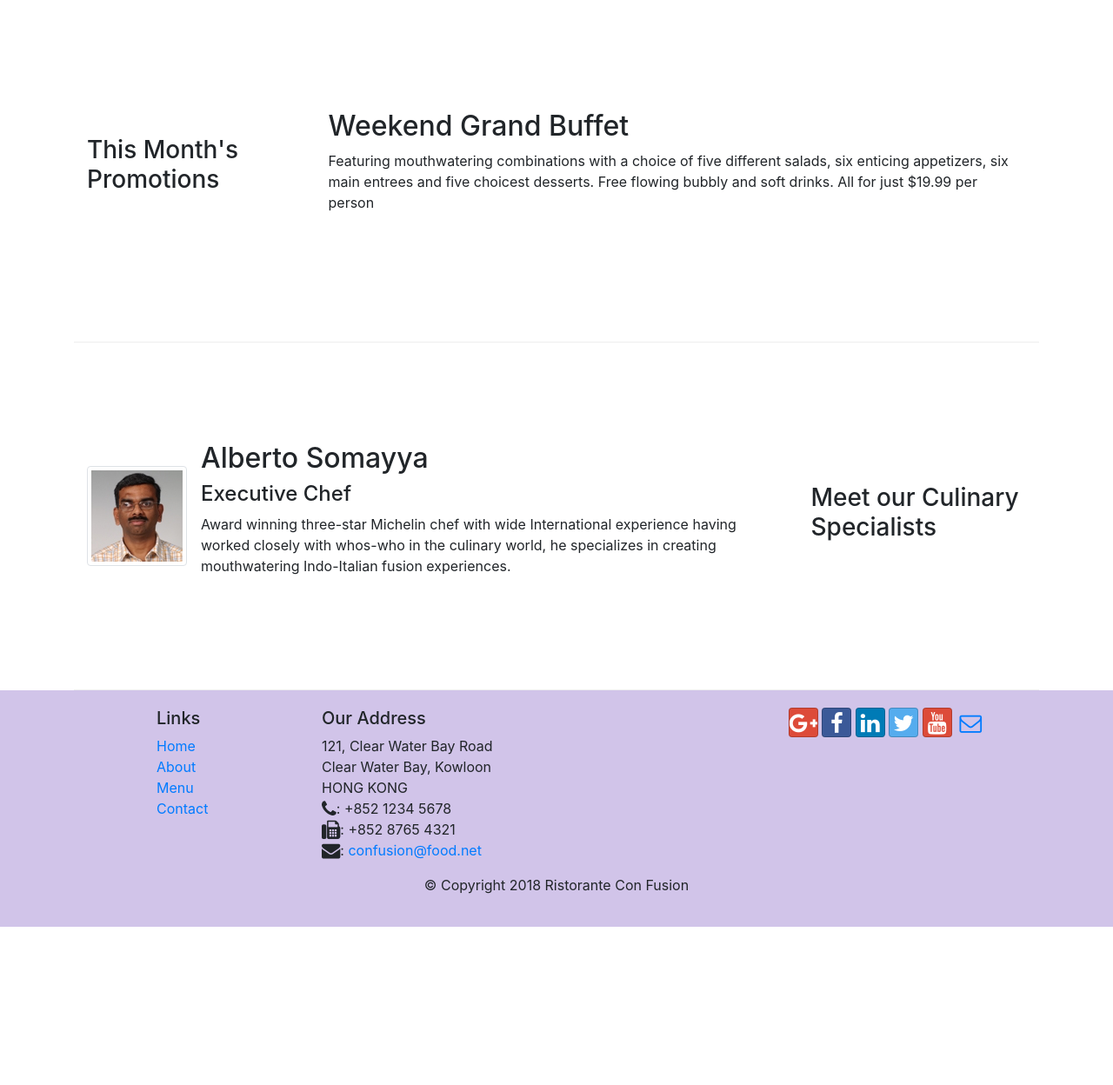
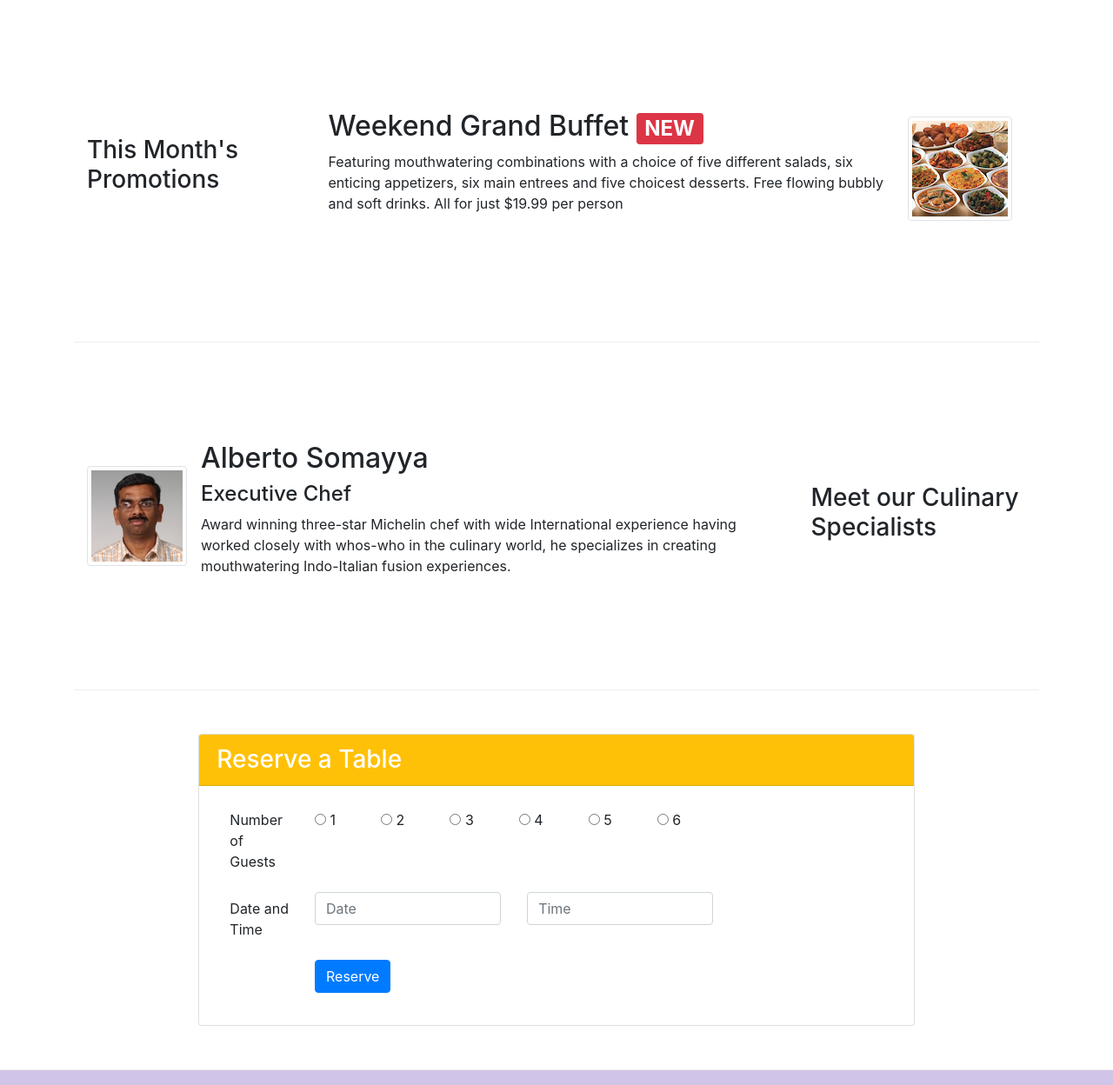
Before and after one commit to khrulev/bootstrap4-test, a website: page index.html in a window 1280 px wide. Shown: the part 740-1988 px from the top of the page at 87% size. Before the commit the page ends 1806 px from the top, so only its background shows below. Drawn offline with nearby package versions, Linux system fonts and the light colour scheme.

Commit message:
Assignment

```diff
--- a/index.html
+++ b/index.html
@@ -47,7 +47,14 @@
                         lipsmacking creations will tickle your culinary senses!</p>
                 </div>
                 <div class="col-12 col-sm align-self-center">
-                    <img src="img/logo.png" class="img-fluid">
+                    <div class="row">
+                        <div class="col-12 col-sm-6 align-self-center">
+                            <img src="img/logo.png" class="img-fluid">
+                        </div>
+                        <div class="col-12 col-sm-6 align-self-center">
+                            <a href="#reservecard" class="btn btn-warning btn-sm active" role="button" aria-pressed="true">Reserve Table</a>
+                        </div>
+                    </div>
                 </div>
             </div>
         </div>
@@ -62,7 +69,8 @@
                 <div class="media">
                     <img class="d-flex mr-3 img-thumbnail align-self-center" src="img/uthappizza.png" alt="Uthappizza">
                     <div class="media-body">
-                        <h2 class="mt-0">Uthappizza <span class="badge badge-danger">HOT</span> <span class="badge badge-pill badge-secondary">$4.99</span> </h2>
+                        <h2 class="mt-0">Uthappizza <span class="badge badge-danger">HOT</span> <span
+                                class="badge badge-pill badge-secondary">$4.99</span> </h2>
                         <p class="d-none d-sm-block">A unique combination of Indian Uthappam (pancake) and
                             Italian pizza, topped with Cerignola olives, ripe vine
                             cherry tomatoes, Vidalia onion, Guntur chillies and
@@ -77,10 +85,19 @@
                 <h3>This Month's Promotions</h3>
             </div>
             <div class="col col-sm col-md">
-                <h2>Weekend Grand Buffet</h2>
-                <p class="d-none d-sm-block">Featuring mouthwatering combinations with a choice of five different
-                    salads, six enticing appetizers, six main entrees and five choicest desserts. Free flowing bubbly
-                    and soft drinks. All for just $19.99 per person </p>
+                <div class="media">
+                    <div class="media-body">
+                        <h2 class="mt-0">Weekend Grand Buffet <span class="badge badge-danger">NEW</span> </h2>
+                        <p class="d-none d-sm-block">Featuring mouthwatering combinations with a choice of five
+                            different
+                            salads, six enticing appetizers, six main entrees and five choicest desserts. Free flowing
+                            bubbly
+                            and soft drinks. All for just $19.99 per person
+                        </p>
+                    </div>
+                    <img class="d-flex mr-3 img-thumbnail align-self-center" src="img/buffet.png"
+                        alt="Weekend Grand Buffet">
+                </div>
             </div>
         </div>
 
@@ -101,6 +118,69 @@
                             creating mouthwatering Indo-Italian fusion experiences.
                         </p>
                     </div>
+                </div>
+            </div>
+        </div>
+    </div>
+
+    <div class="row row-content">
+
+        <div class="col col-sm-2">
+        </div>
+
+        <div class="col-12 col-sm-8">
+            <div class="card" id="reservecard">
+                <h3 class="card-header bg-warning text-white">Reserve a Table</h3>
+                <div class="card-body">
+                    <div class="col-12 col-md-9">
+                        <form>
+                            <div class="form-group row">
+                                <label for="numberofguests" class="col-md-2 col-form-label">Number of Guests</label>
+                                <div class="col-12 col-md-10">
+                                    <div class="row ml-auto">
+                                        <label class="radio-inline col-form-label mr-auto">
+                                            <input type="radio" name="numberofguests"> 1
+                                        </label>
+                                        <label class="radio-inline col-form-label mr-auto">
+                                            <input type="radio" name="numberofguests"> 2
+                                        </label>
+                                        <label class="radio-inline col-form-label mr-auto">
+                                            <input type="radio" name="numberofguests"> 3
+                                        </label>
+                                        <label class="radio-inline col-form-label mr-auto">
+                                            <input type="radio" name="numberofguests"> 4
+                                        </label>
+                                        <label class="radio-inline col-form-label mr-auto">
+                                            <input type="radio" name="numberofguests"> 5
+                                        </label>
+                                        <label class="radio-inline col-form-label mr-auto">
+                                            <input type="radio" name="numberofguests"> 6
+                                        </label>
+                                    </div>
+                                </div>
+                            </div>
+                            <div class="form-group row">
+                                <label for="DateAndTime" class="col-md-2 col-form-label">Date and Time</label>
+                                <div class="col-12 col-sm-5">
+                                    <input type="text" class="form-control" id="DateReserve" name="DateReserve"
+                                        placeholder="Date">
+                                </div>
+                                <div class="col-12 col-sm-5">
+                                    <input type="text" class="form-control" id="TimeReserve" name="TimeReserve"
+                                        placeholder="Time">
+                                </div>
+                            </div>
+                            <div class="form-group row">
+                                <div class="offset-md-2 col-md-10">
+                                    <button type="submit" class="btn btn-primary">
+                                        Reserve
+                                    </button>
+                                </div>
+                            </div>
+                        </form>
+                    </div>
+                </div>
+                <div class="col-12 col-md">
                 </div>
             </div>
         </div>
```
Also changed, not shown: aboutus.html (+1 -1 lines).
